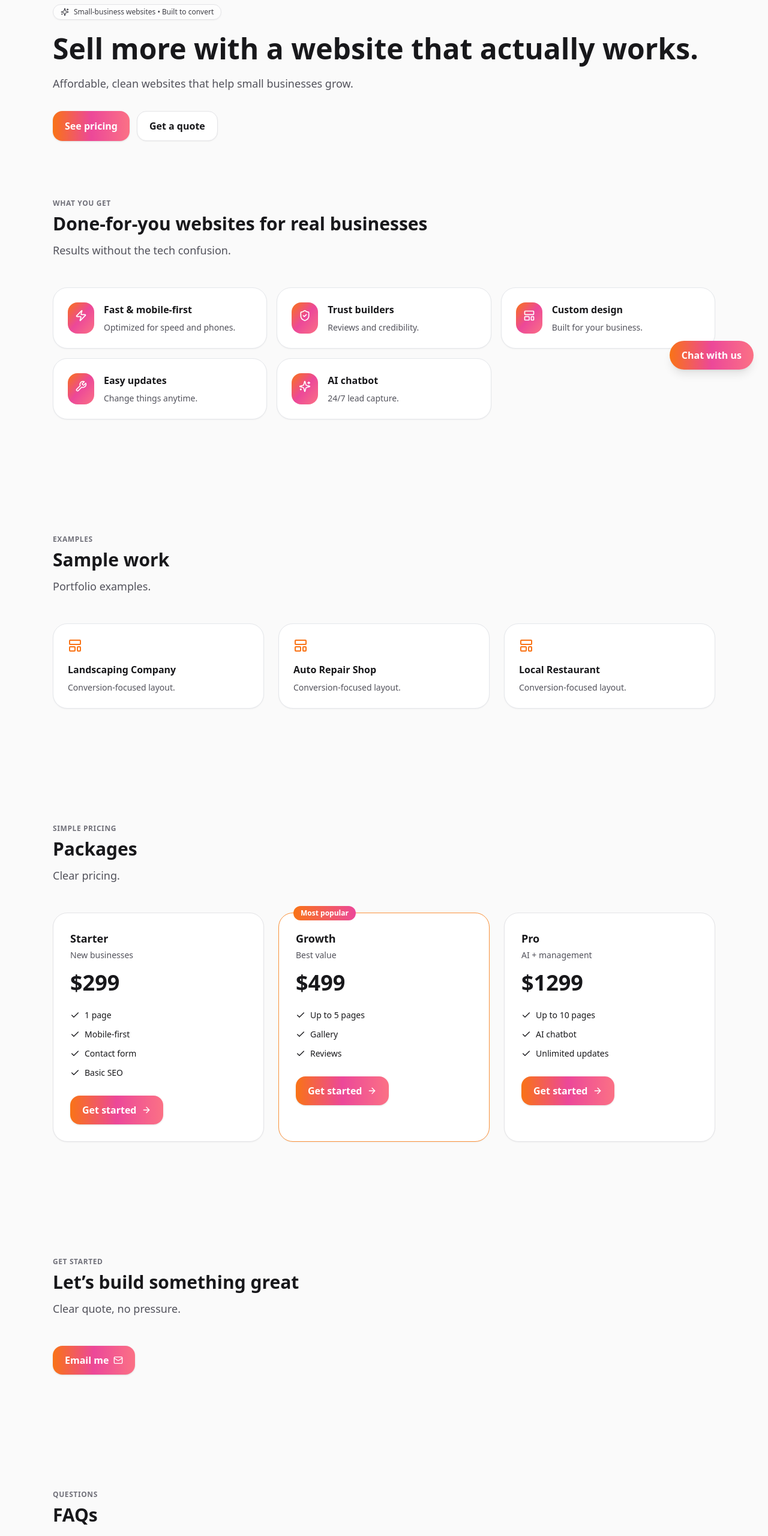
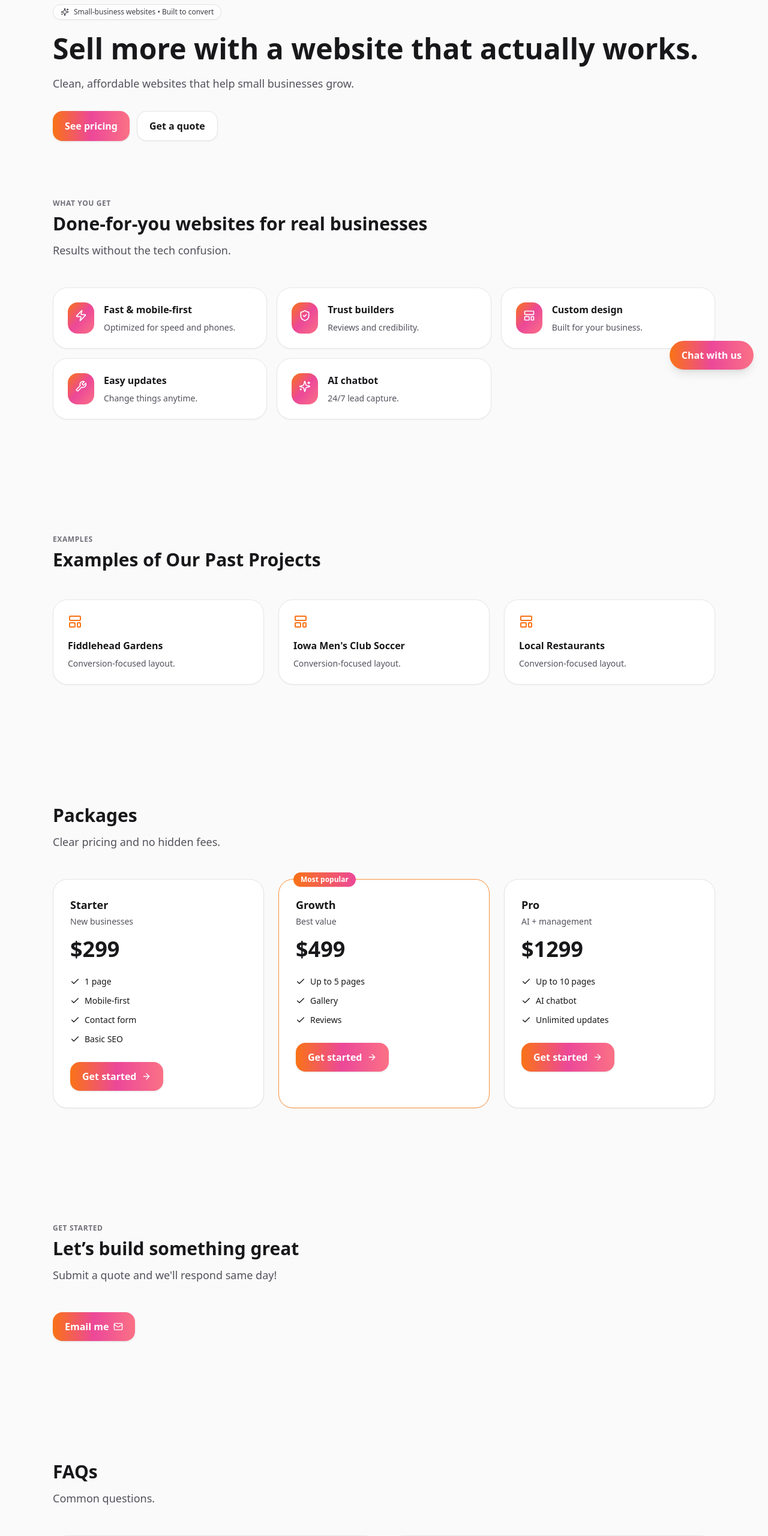
Before and after one commit to Kearndawg/Devs-webdesign, a React (Vite) app: page / in a window 1280 px wide. Shown: the part 160-2720 px from the top of the page at 60% size. Built offline with nearby package versions, Linux system fonts and the light colour scheme.

Commit message:
Update App.jsx

```diff
--- a/src/App.jsx
+++ b/src/App.jsx
@@ -14,7 +14,7 @@ import {
 
 const BRAND = {
   name: "Dev's Web Design",
-  tagline: "Affordable, clean websites that help small businesses grow.",
+  tagline: "Clean, affordable websites that help small businesses grow.",
   city: "Iowa City, IA",
   email: "devs.web.design@gmail.com",
   phone: "712-314-0712",
@@ -136,15 +136,15 @@ export default function App() {
         </div>
       </Section>
 
-      <Section id="work" eyebrow="Examples" title="Sample work" desc="Portfolio examples.">
+      <Section id="work" eyebrow="Examples" title="Examples of Our Past Projects">
         <div className="grid gap-6 md:grid-cols-2 lg:grid-cols-3">
-          {["Landscaping Company", "Auto Repair Shop", "Local Restaurant"].map((t) => (
+          {["Fiddlehead Gardens", "Iowa Men's Club Soccer", "Local Restaurants"].map((t) => (
             <div key={t} className="rounded-3xl border bg-white p-6 shadow-sm"><LayoutTemplate className="h-6 w-6 mb-4 text-orange-500" /><h3 className="font-bold">{t}</h3><p className="text-sm text-zinc-600 mt-2">Conversion-focused layout.</p></div>
           ))}
         </div>
       </Section>
 
-      <Section id="pricing" eyebrow="Simple pricing" title="Packages" desc="Clear pricing.">
+      <Section id="pricing" title="Packages" desc="Clear pricing and no hidden fees.">
         <div className="grid gap-6 lg:grid-cols-3">
           <PriceCard name="Starter" price="$299" note="New businesses" features={["1 page", "Mobile-first", "Contact form", "Basic SEO"]} />
           <PriceCard name="Growth" price="$499" note="Best value" popular features={["Up to 5 pages", "Gallery", "Reviews"]} />
@@ -152,13 +152,13 @@ export default function App() {
         </div>
       </Section>
 
-      <Section id="contact" eyebrow="Get started" title="Let’s build something great" desc="Clear quote, no pressure.">
+      <Section id="contact" eyebrow="Get started" title="Let’s build something great" desc="Submit a quote and we'll respond same day!">
         <Button href={mailto} size="lg">Email me <Mail className="h-4 w-4" /></Button>
       </Section>
 
-      <Section id="faq" eyebrow="Questions" title="FAQs" desc="Common questions.">
+      <Section id="faq" title="FAQs" desc="Common questions.">
         <div className="grid gap-4 md:grid-cols-2">
-          {[{q:"How fast?",a:"7–10 days."},{q:"Edits later?",a:"Anytime."},{q:"Hosting?",a:"We can help."},{q:"Content help?",a:"Yes."}].map(i=> (
+          {[{q:"How long does it take to make my website?",a:"Depending on the complexity of your business, 5–10 days."},{q:"Am I able to make edits to my website later?",a:"Yes! We can make edits anytime! "},{q:"What if I don't have professional photos?",a:"We can help! The pro package includes a content creation option meaning we will take professional photos for you and your website."},{q:"Why are your prices lower than most agencies?",a:"We keep our prices low by running a lean operation with no agency overhead. You work directly with our web designer, which means faster communication, less confusion, and a high-quality website without paying for extras you don’t need."}].map(i=> (
             <div key={i.q} className="rounded-3xl border bg-white p-6"><h3 className="font-bold mb-2">{i.q}</h3><p className="text-sm text-zinc-600">{i.a}</p></div>
           ))}
         </div>
```
